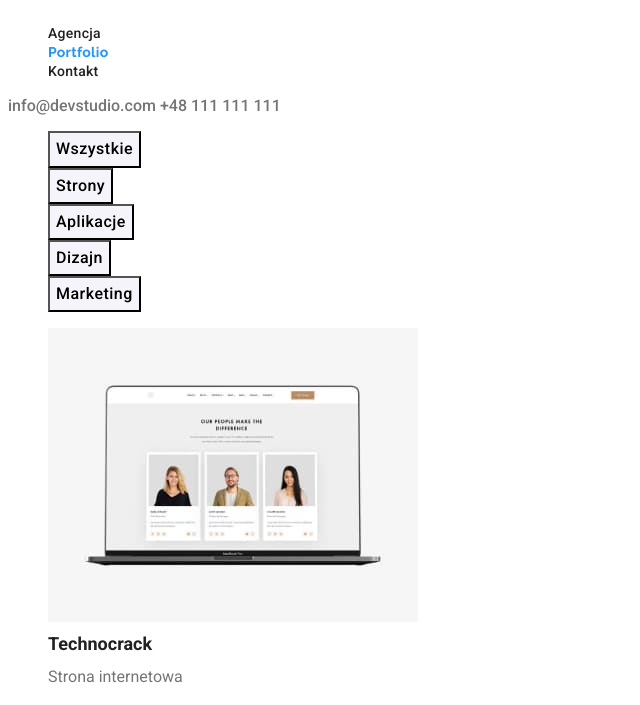
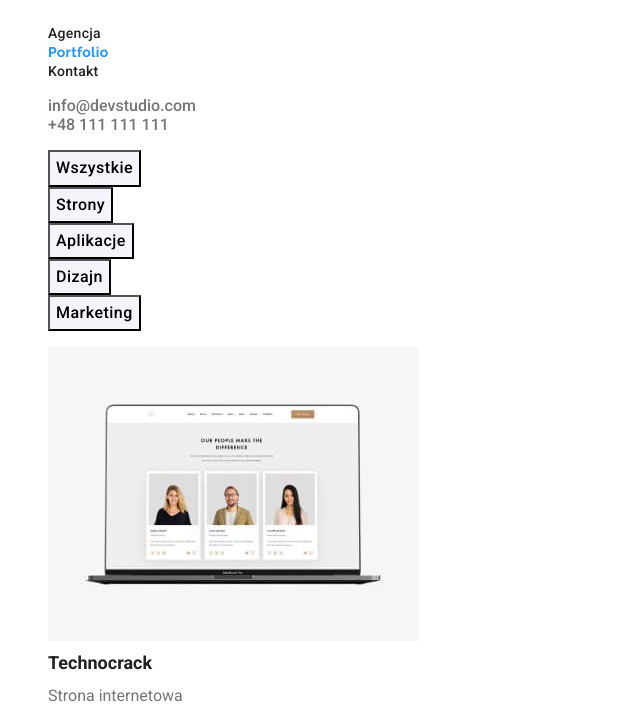
Before and after one commit to BasiaGrynbaum/goit-markup-hw-02, a plain HTML site: page portfolio.html in a window 1280 px wide. Shown: the part 51-756 px from the top of the page, without its empty margins (0-640 px from the left). Drawn offline with Linux system fonts and the light colour scheme.

Commit message:
up[date portfolio

```diff
--- a/portfolio.html
+++ b/portfolio.html
@@ -28,8 +28,14 @@
           <li><a href="#" class="fonthead">Kontakt</a></li>
         </ul>
       </nav>
-      <a class="contact font" href="mailto:info@devstudio.com">info@devstudio.com</a>
-      <a class="contact font" href="tel:+48111111111">+48 111 111 111</a>
+      <ul>
+        <li>
+          <a class="contact" href="mailto:info@devstudio.com"
+            >info@devstudio.com</a
+          >
+        </li>
+        <li><a class="contact" href="tel:+48111111111">+48 111 111 111</a></li>
+      </ul>
     </header>
     <main>
       <div>
```
Also changed, not shown: index.html (+10 -3 lines).
